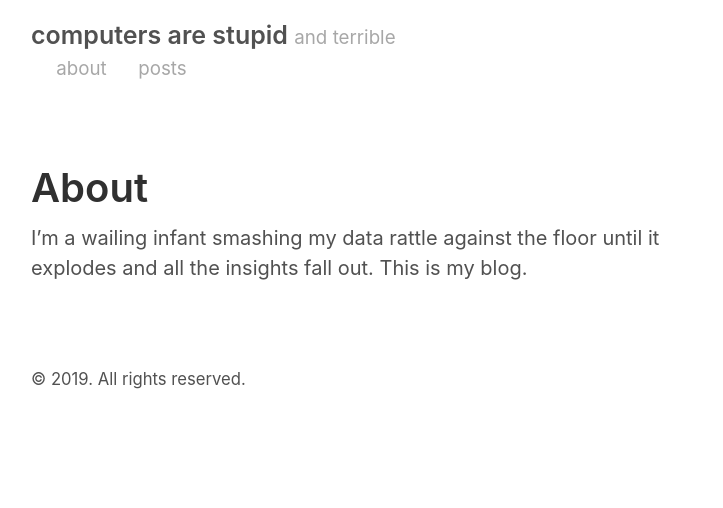
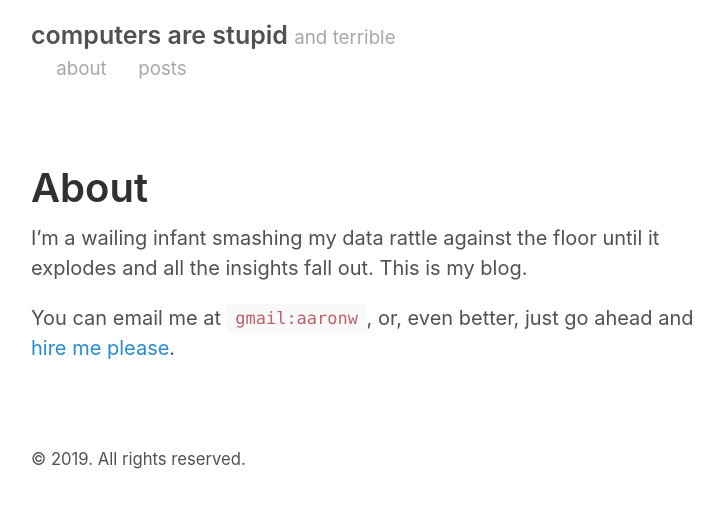
Before and after one commit to aawil/aawil.github.io, a Jekyll site: the page built from about.md, in a window 1280 px wide. Shown: the top 508 px of the page, without its empty margins (259-982 px from the left). Built offline with Jekyll 4.4.1, drawn with Linux system fonts in a browser that asks for light colours.

Commit message:
add links to about page

```diff
--- a/about.md
+++ b/about.md
@@ -4,3 +4,5 @@ title: About
 ---
 
 I'm a wailing infant smashing my data rattle against the floor until it explodes and all the insights fall out. This is my blog.
+
+You can email me at `gmail:aaronw`, or, even better, just go ahead and [hire me please](https://www.linkedin.com/in/aawil/).
```
